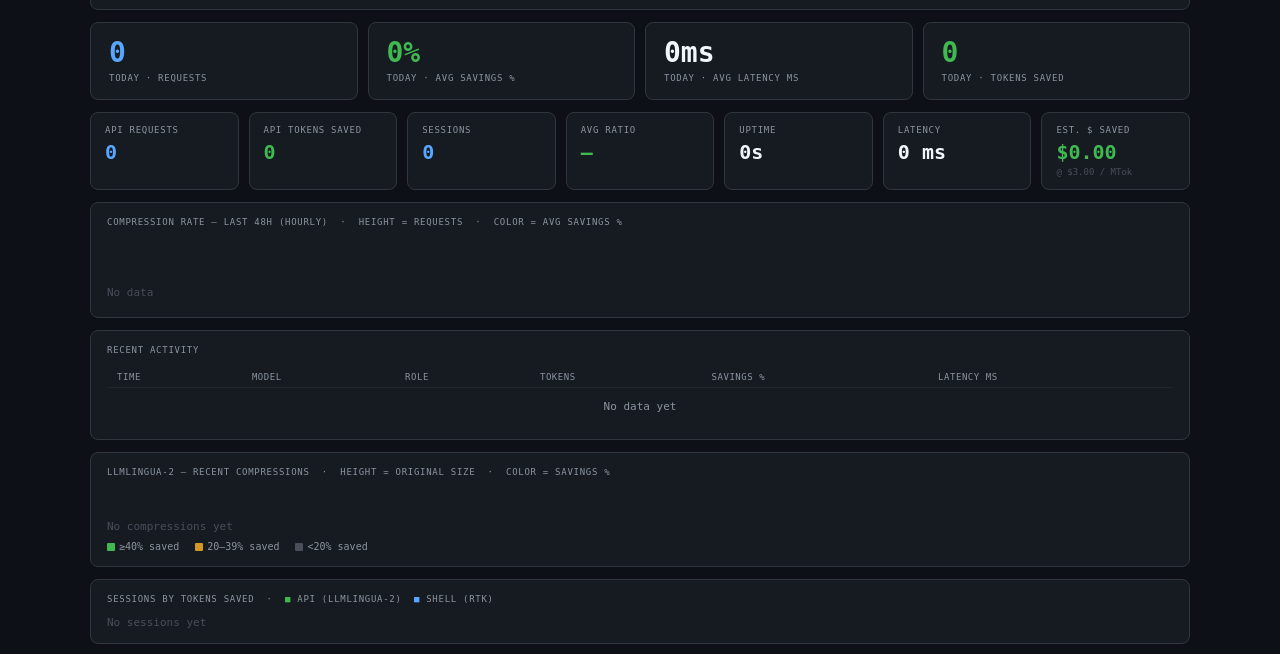
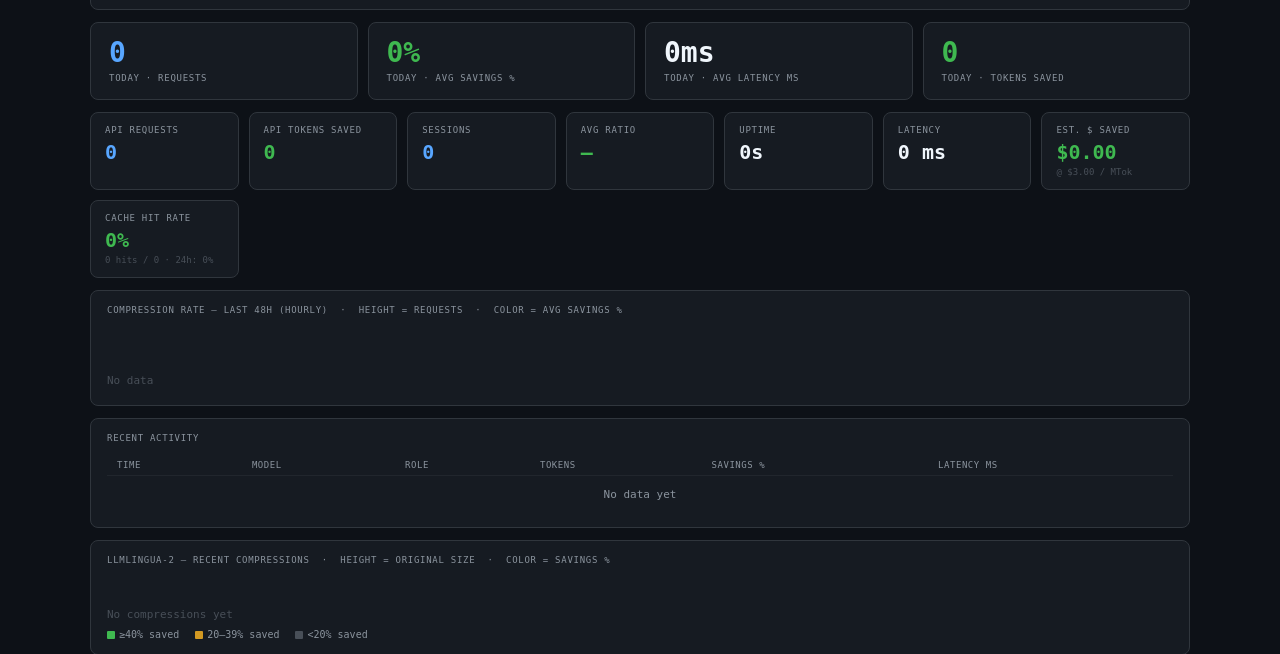
Before and after one commit to jeancsil/llm-compressor, a FastAPI app: page /dashboard in a window 1280 px wide. Shown: the part 286-940 px from the top of the page. Run offline with FastAPI, Linux system fonts and the light colour scheme; data comes from the database, SQL or seed files in the repository; data that the repository does not hold is empty; some libraries are stand-ins or nearby versions.

Commit message:
docs: document exact-match cache design decision; add cache hit rate card to dashboard
Explains why exact-match at the message-block level (not chunk-splitting)
is the right granularity for this use case, given the Anthropic API's
stateless resend pattern.

```diff
--- a/templates/dashboard.html
+++ b/templates/dashboard.html
@@ -360,6 +360,11 @@
     <div class="card-label">Est. $ Saved</div>
     <div class="card-value green" id="card_cost">—</div>
     <div style="font-size:9px;color:#484f58;margin-top:3px" id="card_cost_label">@ $3.00 / MTok</div>
+  </div>
+  <div class="card">
+    <div class="card-label">Cache Hit Rate</div>
+    <div class="card-value green" id="card_cache_ratio">—</div>
+    <div style="font-size:9px;color:#484f58;margin-top:3px" id="card_cache_sub">since deploy</div>
   </div>
 </div>
 
@@ -785,6 +790,16 @@
       document.getElementById('card_cost_label').textContent = '@ $' + d.cost_per_mtok.toFixed(2) + ' / MTok';
     }
 
+    // ── Cache hit rate card ──
+    if (d.cache) {
+      const sd = d.cache.since_deploy;
+      const h24 = d.cache.last_24h;
+      const pct = Math.round((sd.hit_ratio || 0) * 100);
+      document.getElementById('card_cache_ratio').textContent = pct + '%';
+      document.getElementById('card_cache_sub').textContent =
+        sd.hits + ' hits / ' + sd.total + ' · 24h: ' + Math.round((h24.hit_ratio || 0) * 100) + '%';
+    }
+
     // ── Row 4: Recent activity table ──
     if (d.recent && d.recent.length > 0) {
       document.getElementById('recent_body').innerHTML = d.recent.slice(0, 10).map(function(row) {
```
Also changed, not shown: README.md.
